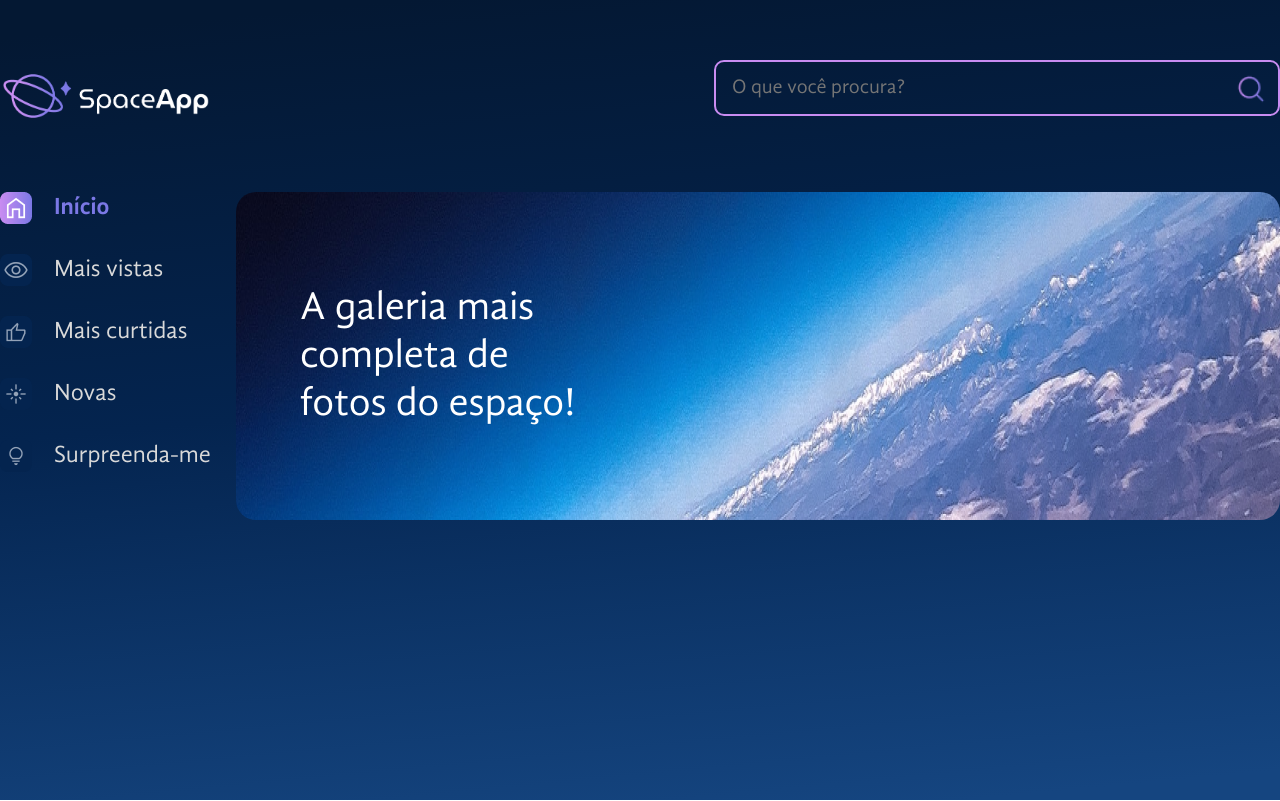
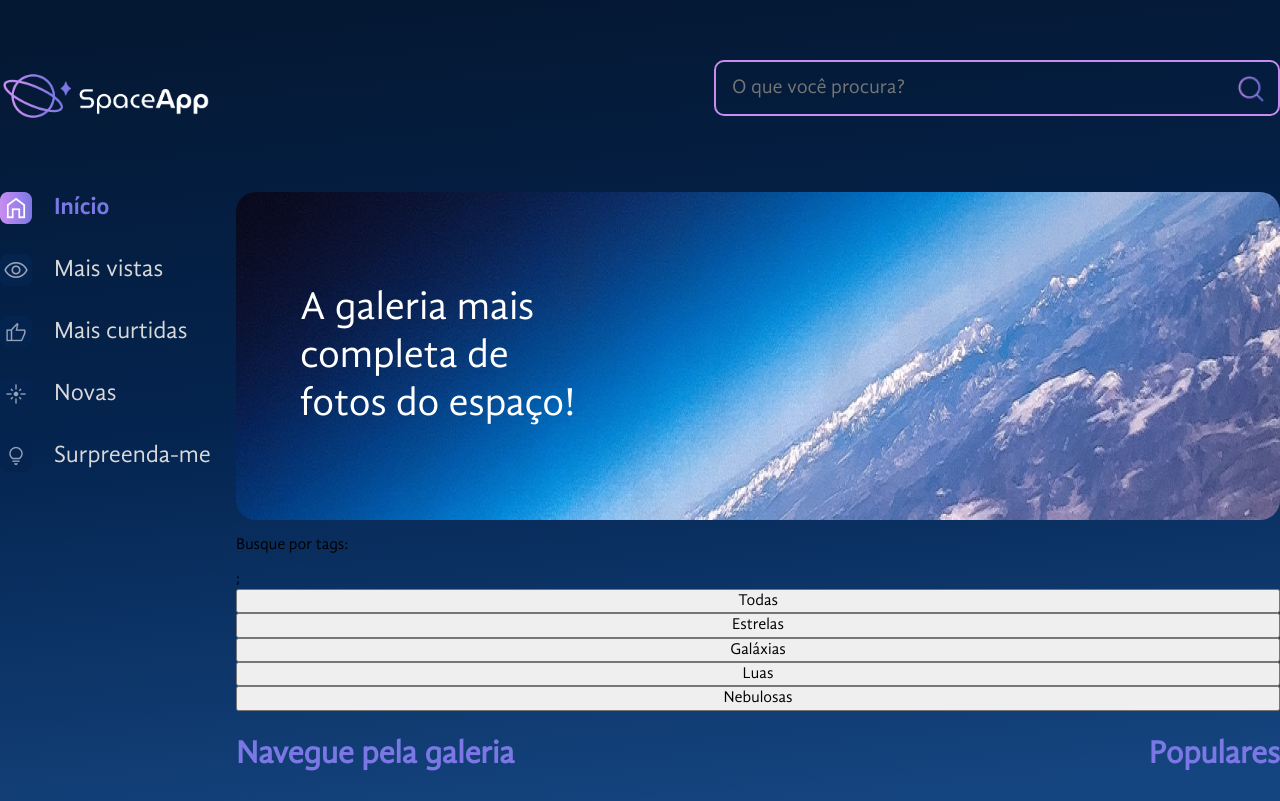
Before and after one commit to birajnior/space-app, a React (Vite) app: page / in a window 1280 px wide. Built offline with nearby package versions, Linux system fonts and the light colour scheme.

Commit message:
Criação dos componentes da Galeria

```diff
--- a/src/App.jsx
+++ b/src/App.jsx
@@ -4,6 +4,7 @@ import Cabecalho from "./componentes/Cabecalho";
 import BarraLateral from "./componentes/BarraLateral";
 import Banner from "./componentes/Banner";
 import bannerBackground from "./assets/img/banner.png";
+import Galeria from "./componentes/Galeria/indes";
 
 const FundoGrandiente = styled.div`
   background: linear-gradient(
@@ -27,6 +28,12 @@ const MainContainer = styled.main`
   gap: 1.5rem;
 `;
 
+const ConteudoGaleria = styled.section`
+  display: flex;
+  flex-direction: column;
+  flex-grow: 1;
+`;
+
 function App() {
   return (
     <FundoGrandiente>
@@ -35,10 +42,13 @@ function App() {
         <Cabecalho />
         <MainContainer>
           <BarraLateral />
-          <Banner
-            texto="A galeria mais completa de fotos do espaço!"
-            backgroundImage={bannerBackground}
-          />
+          <ConteudoGaleria>
+            <Banner
+              texto="A galeria mais completa de fotos do espaço!"
+              backgroundImage={bannerBackground}
+            />
+            <Galeria />
+          </ConteudoGaleria>
         </MainContainer>
       </AppContainer>
     </FundoGrandiente>
--- /dev/null
+++ b/src/componentes/Galeria/Populares/index.jsx
@@ -0,0 +1,7 @@
+import Titulo from "../../Titulo";
+
+const Populares = () => {
+  return <Titulo $alinhamento="center">Populares</Titulo>;
+};
+
+export default Populares;
--- /dev/null
+++ b/src/componentes/Galeria/Tags/index.jsx
@@ -0,0 +1,14 @@
+import tags from "./tags.json";
+
+const Tags = () => {
+  return (
+    <>
+      <p>Busque por tags:</p>;
+      {tags.map((tag) => (
+        <button key={tag.id}>{tag.titulo}</button>
+      ))}
+    </>
+  );
+};
+
+export default Tags;
--- /dev/null
+++ b/src/componentes/Galeria/Tags/tags.json
@@ -0,0 +1,22 @@
+[
+    {
+        "id": 0,
+        "titulo": "Todas"
+    },
+    {
+        "id": 1,
+        "titulo": "Estrelas"
+    },
+    {
+        "id": 2,
+        "titulo": "Galáxias"
+    },
+    {
+        "id": 3,
+        "titulo": "Luas"
+    },
+    {
+        "id": 4,
+        "titulo": "Nebulosas"
+    }
+]
--- /dev/null
+++ b/src/componentes/Galeria/indes.jsx
@@ -0,0 +1,29 @@
+import styled from "styled-components";
+import Titulo from "../Titulo";
+import Tags from "./Tags";
+import Populares from "./Populares";
+
+const GaleriaContainer = styled.div`
+  display: flex;
+`;
+
+const SectionFluida = styled.section`
+  flex-grow: 1;
+`;
+
+const Galeria = () => {
+  return (
+    <>
+      <Tags />
+
+      <GaleriaContainer>
+        <SectionFluida>
+          <Titulo>Navegue pela galeria</Titulo>
+        </SectionFluida>
+        <Populares />
+      </GaleriaContainer>
+    </>
+  );
+};
+
+export default Galeria;
--- /dev/null
+++ b/src/componentes/Titulo/index.jsx
@@ -0,0 +1,9 @@
+import styled from "styled-components";
+
+const Titulo = styled.h2`
+  color: #7b78e5;
+  font-size: 2rem;
+  text-align: ${(props) => (props.$alinhamento ? props.$alinhamento : "left")};
+`;
+
+export default Titulo;
```
